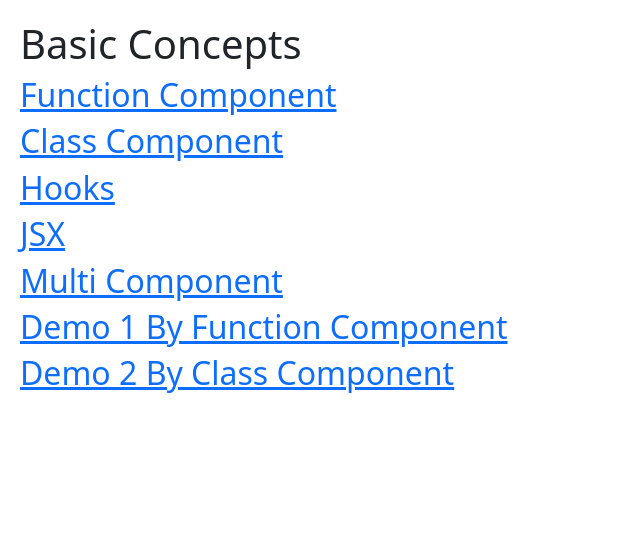
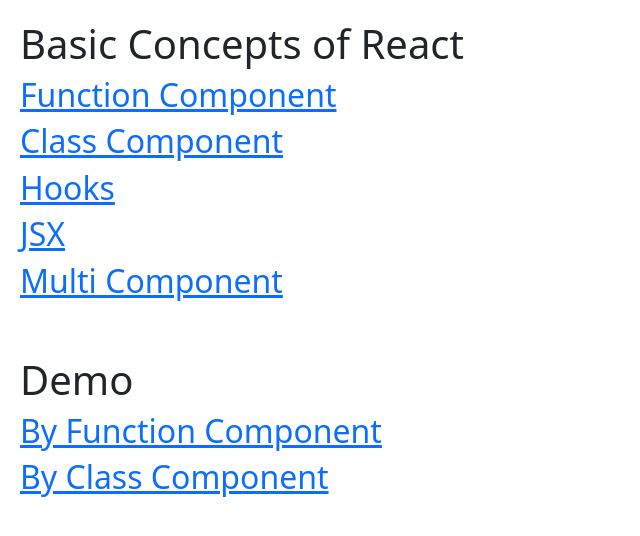
Before and after one commit to Shubhammadgical/React_Basics, a React (Create React App) app: page /concepts in a window 1280 px wide. Shown: the top 536 px of the page, without its empty margins (0-640 px from the left). Built offline with nearby package versions, Linux system fonts and the light colour scheme.

Commit message:
Make some changes in List page

```diff
--- a/src/ListofBasics.jsx
+++ b/src/ListofBasics.jsx
@@ -3,7 +3,7 @@
 function Concepts() {
   return (
     <div style={{ padding: "20px" }}>
-      <h1>Basic Concepts</h1>
+      <h1>Basic Concepts of React </h1>
       <a href="/fncomp">
         <h2>Function Component </h2>
       </a>
@@ -19,11 +19,14 @@
       <a href="/multicomp">
         <h2>Multi Component </h2>
       </a>
+      <br />
+      <br />
+      <h1>Demo</h1>
       <a href="/demo1">
-        <h2>Demo 1 By Function Component</h2>
+        <h2>By Function Component</h2>
       </a>
       <a href="/demo2">
-        <h2>Demo 2 By Class Component</h2>
+        <h2>By Class Component</h2>
       </a>
     </div>
   );
```
